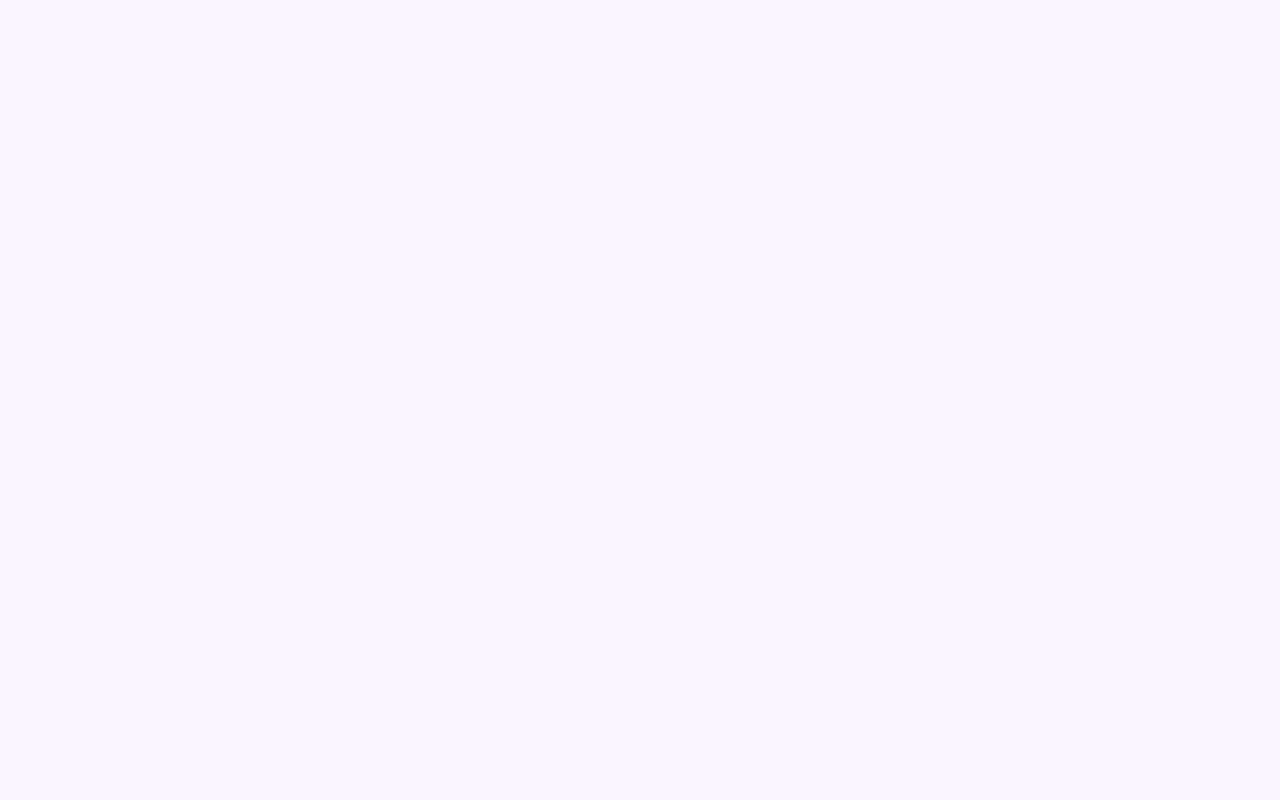
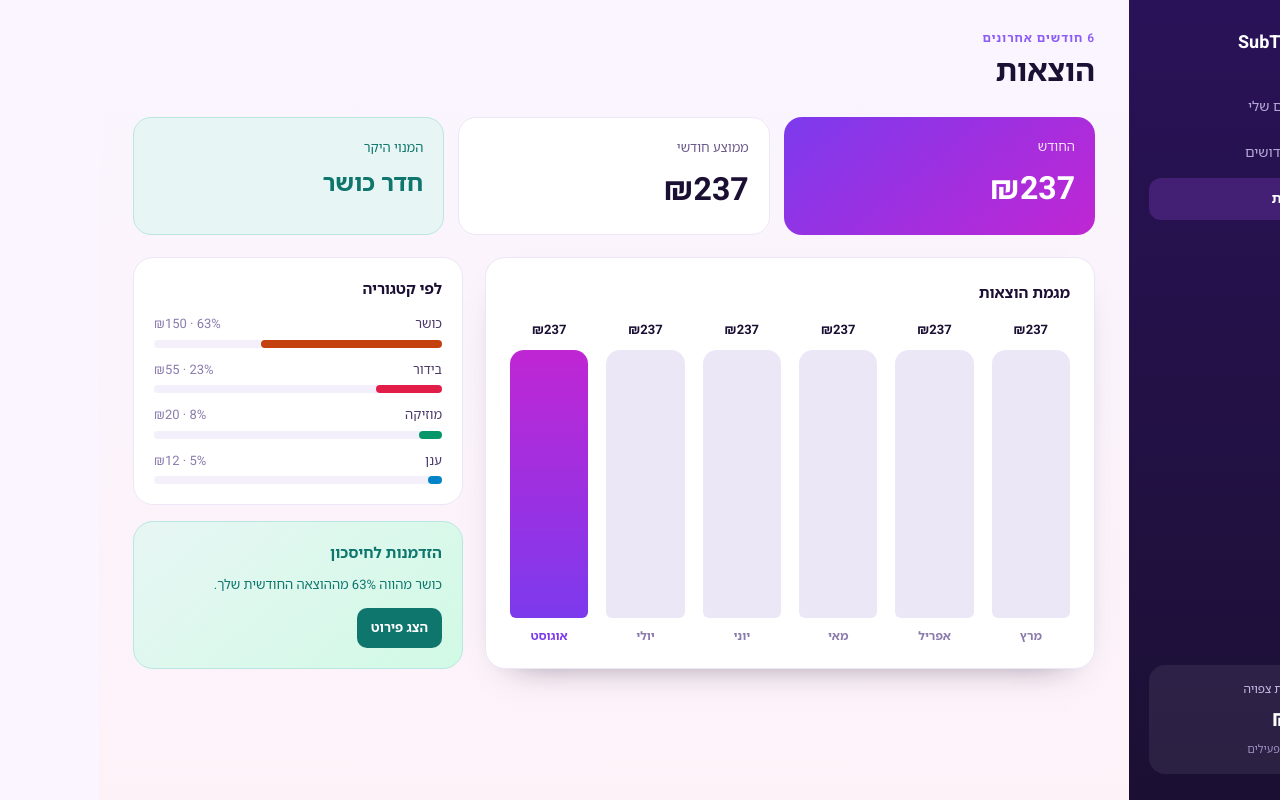
Before and after one commit to IdoFeffer/SubTrack, a React (Vite) app: page /expenses in a window 1280 px wide. Before the commit this address had no page. Built offline with nearby package versions, Linux system fonts and the light colour scheme.

Commit message:
Add expenses page with spending trend and category breakdown

```diff
--- a/src/App.jsx
+++ b/src/App.jsx
@@ -3,6 +3,7 @@ import { BrowserRouter, Route, Routes } from "react-router-dom";
 import MobileTabletNav from "./components/MobileTabletNav";
 import SubscriptionsPage from "./pages/SubscriptionsPage";
 import RenewalsPage from "./pages/RenewalsPage";
+import ExpensesPage from "./pages/ExpensesPage";
 import { SEED_SUBSCRIPTIONS, EMPTY_FORM, SORT_CYCLE, SORT_LABELS, daysUntil, sortSubs } from "./lib/subscriptions";
 
 // TODO (Claude Code): connect to a real backend (Node/Express + Turso) instead of this local state.
@@ -194,6 +195,10 @@ export default function App() {
           path="/renewals"
           element={<RenewalsPage subs={subs} loading={loading} error={error} onRetry={retry} onDelete={handleDelete} />}
         />
+        <Route
+          path="/expenses"
+          element={<ExpensesPage subs={subs} loading={loading} error={error} onRetry={retry} />}
+        />
       </Routes>
     </BrowserRouter>
   );
--- a/src/components/MobileTabletNav.jsx
+++ b/src/components/MobileTabletNav.jsx
@@ -1,9 +1,10 @@
 import { NavLink } from "react-router-dom";
-import { Calendar, LayoutGrid } from "lucide-react";
+import { BarChart3, Calendar, LayoutGrid } from "lucide-react";
 
 const NAV_ITEMS = [
   { label: "מנויים", icon: LayoutGrid, to: "/", end: true },
   { label: "חידושים", icon: Calendar, to: "/renewals" },
+  { label: "הוצאות", icon: BarChart3, to: "/expenses" },
 ];
 
 export default function MobileTabletNav() {
--- a/src/components/Sidebar.jsx
+++ b/src/components/Sidebar.jsx
@@ -1,9 +1,10 @@
 import { Link } from "react-router-dom";
-import { Calendar, LayoutGrid } from "lucide-react";
+import { BarChart3, Calendar, LayoutGrid } from "lucide-react";
 
 const NAV_ITEMS = [
   { key: "subscriptions", label: "המנויים שלי", icon: LayoutGrid, to: "/" },
   { key: "renewals", label: "לוח חידושים", icon: Calendar, to: "/renewals" },
+  { key: "expenses", label: "הוצאות", icon: BarChart3, to: "/expenses" },
 ];
 
 export default function Sidebar({
--- /dev/null
+++ b/src/pages/ExpensesPage.jsx
@@ -0,0 +1,144 @@
+import { useNavigate } from "react-router-dom";
+import MetricCard from "../components/MetricCard";
+import SkeletonRow from "../components/SkeletonRow";
+import ErrorBanner from "../components/ErrorBanner";
+import EmptyState from "../components/EmptyState";
+import PageShell from "../components/PageShell";
+import { categoryColor, lastNMonths, monthLabel } from "../lib/subscriptions";
+
+export default function ExpensesPage({ subs, loading, error, onRetry }) {
+  const navigate = useNavigate();
+  const monthlyTotal = subs.reduce((sum, s) => sum + s.price, 0);
+  const yearlyTotal = monthlyTotal * 12;
+
+  const months = lastNMonths(6).map(({ year, monthIndex, isCurrent }) => ({
+    label: monthLabel(year, monthIndex).split(" ")[0],
+    amount: monthlyTotal,
+    isCurrent,
+  }));
+  const maxAmount = Math.max(1, ...months.map((m) => m.amount));
+  const averageMonthly = monthlyTotal;
+
+  const priciestSub = subs.length
+    ? subs.reduce((max, s) => (s.price > max.price ? s : max), subs[0])
+    : null;
+
+  const categoryTotals = [];
+  for (const sub of subs) {
+    const existing = categoryTotals.find((c) => c.category === sub.category);
+    if (existing) existing.total += sub.price;
+    else categoryTotals.push({ category: sub.category, total: sub.price });
+  }
+  categoryTotals.sort((a, b) => b.total - a.total);
+
+  const topCategory = categoryTotals[0] ?? null;
+  const topCategoryShare = topCategory && monthlyTotal ? Math.round((topCategory.total / monthlyTotal) * 100) : 0;
+
+  return (
+    <PageShell
+      activePage="expenses"
+      bottomCard={{
+        bottomTitle: "הוצאה שנתית צפויה",
+        bottomValue: `₪${yearlyTotal}`,
+        bottomNote: "לפי המנויים הפעילים",
+      }}
+    >
+      <div className="flex items-end justify-between flex-wrap gap-3">
+        <div>
+          <p className="m-0 text-xs font-semibold tracking-[.08em] text-[#8b5cf6]">6 חודשים אחרונים</p>
+          <p className="mt-1 mb-0 text-[30px] font-bold text-[#1b1033]">הוצאות</p>
+        </div>
+      </div>
+
+      {loading ? (
+        <SkeletonRow height={300} />
+      ) : error ? (
+        <ErrorBanner onRetry={onRetry} />
+      ) : subs.length === 0 ? (
+        <EmptyState onAdd={() => navigate("/")} />
+      ) : (
+        <>
+          <div className="grid grid-cols-1 sm:grid-cols-3 gap-[14px]">
+            <MetricCard label="החודש" value={`₪${monthlyTotal}`} variant="gradient" />
+            <MetricCard label="ממוצע חודשי" value={`₪${averageMonthly}`} variant="white" />
+            <MetricCard label="המנוי היקר" value={priciestSub?.name ?? "—"} variant="teal" valueSize="text-[24px]" />
+          </div>
+
+          <div className="grid grid-cols-1 lg:grid-cols-[1fr_330px] gap-[22px]">
+            <div
+              className="bg-white border border-[#ece7f7] rounded-[20px] p-6 flex flex-col gap-4"
+              style={{ boxShadow: "0 16px 36px -28px rgba(27,16,51,.7)" }}
+            >
+              <p className="m-0 text-[15px] font-bold text-[#1b1033]">מגמת הוצאות</p>
+              <div className="flex-1 grid grid-cols-6 gap-3 sm:gap-[18px] items-end min-h-[180px]">
+                {months.map((m) => (
+                  <div key={m.label} className="flex flex-col items-center gap-2.5 h-full justify-end">
+                    <p className="m-0 text-[13px] font-bold text-[#1b1033]" dir="ltr">
+                      ₪{m.amount}
+                    </p>
+                    <div
+                      className="w-full rounded-t-[14px] rounded-b-[6px]"
+                      style={{
+                        background: m.isCurrent ? "linear-gradient(180deg,#c026d3,#7c3aed)" : "#ece7f7",
+                        height: `${Math.max(6, (m.amount / maxAmount) * 100)}%`,
+                      }}
+                    />
+                    <p
+                      className="m-0 text-xs font-semibold"
+                      style={{ color: m.isCurrent ? "#7c3aed" : "#8b7cae" }}
+                    >
+                      {m.label}
+                    </p>
+                  </div>
+                ))}
+              </div>
+            </div>
+
+            <div className="flex flex-col gap-4">
+              <div className="bg-white border border-[#ece7f7] rounded-[20px] p-5">
+                <p className="m-0 mb-3.5 text-[15px] font-bold text-[#1b1033]">לפי קטגוריה</p>
+                <div className="flex flex-col gap-3">
+                  {categoryTotals.map((c) => {
+                    const cat = categoryColor(c.category);
+                    const share = monthlyTotal ? Math.round((c.total / monthlyTotal) * 100) : 0;
+                    return (
+                      <div key={c.category ?? "אחר"} className="flex flex-col gap-1.5">
+                        <div className="flex items-center justify-between text-[13px]">
+                          <span className="text-[#4b3a6b] font-medium">{c.category || "אחר"}</span>
+                          <span className="text-[#8b7cae]" dir="ltr">
+                            ₪{c.total} · {share}%
+                          </span>
+                        </div>
+                        <div className="h-2 rounded-full bg-[#f4f0fb]">
+                          <div
+                            className="h-full rounded-full"
+                            style={{ background: cat.color, width: `${share}%` }}
+                          />
+                        </div>
+                      </div>
+                    );
+                  })}
+                </div>
+              </div>
+
+              {topCategory && (
+                <div
+                  className="rounded-[20px] p-5 border border-[#b9e6e0]"
+                  style={{ background: "linear-gradient(140deg,#e7f6f4,#d1fae5)" }}
+                >
+                  <p className="m-0 text-[15px] font-bold text-[#0f766e]">הזדמנות לחיסכון</p>
+                  <p className="mt-2.5 mb-0 text-[13px] text-[#0f766e]">
+                    {topCategory.category || "אחר"} מהווה {topCategoryShare}% מההוצאה החודשית שלך.
+                  </p>
+                  <div className="mt-3.5 inline-block rounded-[10px] px-3.5 py-2.5 text-[13px] font-semibold text-white bg-[#0f766e]">
+                    הצג פירוט
+                  </div>
+                </div>
+              )}
+            </div>
+          </div>
+        </>
+      )}
+    </PageShell>
+  );
+}
```
